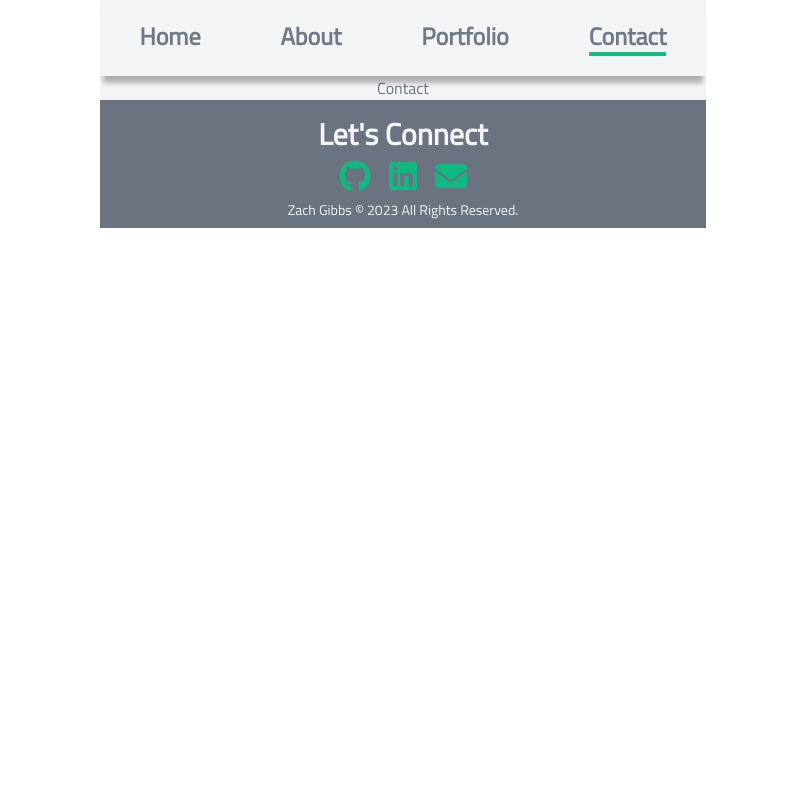
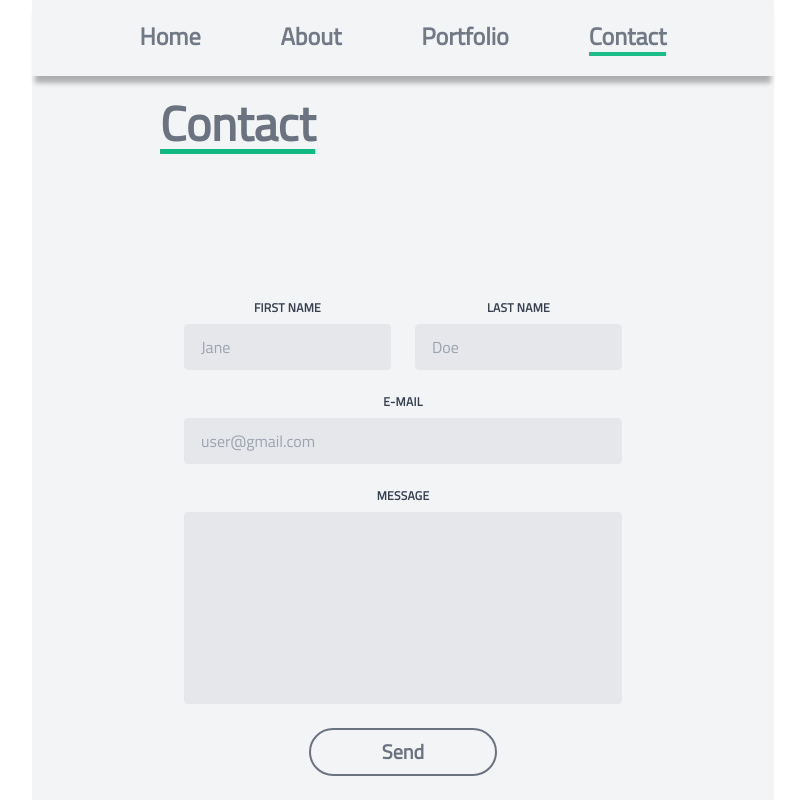
Before and after one commit to Zgibbs58/Video-Engagement, a React (Vite) app: page /contact in a window 1280 px wide. Shown: the top 800 px of the page, without its empty margins (237-1042 px from the left). Built offline with nearby package versions, Linux system fonts and the light colour scheme.

Commit message:
Initial client side code for the contact form.

```diff
--- a/src/components/AboutMe.jsx
+++ b/src/components/AboutMe.jsx
@@ -1,4 +1,4 @@
-import SecondaryButton from "./SecondaryButton";
+import MobilebuttonSecondary from "./MobileButtonSecondary";
 
 export default function AboutMe() {
   return (
@@ -21,7 +21,7 @@ export default function AboutMe() {
             making me an ideal fit for dynamic web development roles. Let&apos;s connect and explore the possibilities!
           </p>
           <button className="mt-8 mb-3">
-            <SecondaryButton text={"Learn More"} />
+            <MobilebuttonSecondary text={"Learn More"} link={"/contact"} />
           </button>
         </div>
       </section>
--- a/src/pages/About.jsx
+++ b/src/pages/About.jsx
@@ -18,7 +18,13 @@ export default function About() {
         >
           About
         </motion.h3>
-        <section className="grid grid-cols-1 gap-y-5 items-start">
+        <motion.section
+          initial={{ opacity: 0, x: 100 }}
+          whileInView={{ opacity: 1, x: 0 }}
+          transition={{ duration: 0.5 }}
+          viewport={{ once: true, amount: 0.5 }}
+          className="grid grid-cols-1 gap-y-5 items-start"
+        >
           <p className="col-span-2 text-left min-[1150px]:leading-7 min-[1150px]:text-lg md:text-md md:leading-6 xl:text-xl xl:leading-9">
             Hello! I&apos;m Zach Gibbs, a Full Stack Web Developer with a unique background in Inventory Control, where I honed my problem-solving
             skills over nine years. During this time, I discovered my passion for leveraging technology to resolve challenges within the company. My
@@ -49,7 +55,7 @@ export default function About() {
               <img className="h-full object-cover" src="/images/AboutMe3.jpg" alt="" />
             </div>
           </figure>
-        </section>
+        </motion.section>
       </div>
     </>
   );
--- a/src/pages/Contact.jsx
+++ b/src/pages/Contact.jsx
@@ -1,7 +1,166 @@
+import { useState } from "react";
+
+import { validateEmail } from "/utils/helper";
+
 export default function Contact() {
+  const [email, setEmail] = useState("");
+  const [firstName, setFirstName] = useState("");
+  const [lastName, setLastName] = useState("");
+  const [message, setMessage] = useState("");
+
+  const [errorMessage, setErrorMessage] = useState("");
+
+  const handleInputChange = (e, inputName) => {
+    console.log(e);
+    const { target } = e;
+    const inputType = target.name;
+    const inputValue = target.value;
+
+    // Based on the input type, we set the state of either email, firstName, lastName, and message.
+    if (inputType === "email") {
+      setEmail(inputValue);
+    } else if (inputType === "firstName") {
+      setFirstName(inputValue);
+    } else if (inputType === "lastName") {
+      setLastName(inputValue);
+    } else {
+      setMessage(inputValue);
+    }
+    // Checking on every change to the inputs and displaying an error message if empty or not valid
+
+    if (!document.getElementById(`${inputName}`).value) {
+      document.getElementById(`${inputName}Error`).textContent = "This is a required field.";
+    } else {
+      document.getElementById(`${inputName}Error`).textContent = "";
+    }
+    if (!email) {
+      document.getElementById(`emailError`).textContent = "";
+    } else if (!validateEmail(email)) {
+      document.getElementById(`emailError`).textContent = "Please enter a valid email.";
+    }
+  };
+
+  //   Checking everytime the cursor leaves the input to see if it is empty and displaying a required message if so
+  const handleBlur = (inputName) => {
+    if (!document.getElementById(`${inputName}`).value) {
+      document.getElementById(`${inputName}Error`).textContent = "This is a required field.";
+    } else {
+      document.getElementById(`${inputName}Error`).textContent = "";
+    }
+  };
+  // Checking to confirm email entry and validate email
+  const handleEmailBlur = () => {
+    if (!email) {
+      document.getElementById(`emailError`).textContent = "This is a required field.";
+    } else if (!validateEmail(email)) {
+      document.getElementById(`emailError`).textContent = "Please enter a valid email.";
+    } else {
+      document.getElementById(`emailError`).textContent = "";
+    }
+  };
+
+  const handleFormSubmit = (e) => {
+    // Preventing the default behavior of the form submit (which is to refresh the page)
+    e.preventDefault();
+
+    //   We check to see if an input is empty and set the errorMessage to say it's a required field.
+    if (!firstName || !lastName || !email || !message) {
+      setErrorMessage("Please complete all required sections of the form.");
+      return;
+    }
+    alert(`Thanks for your submission, ${firstName}`);
+
+    // If everything goes according to plan, we want to clear out the input after a successful registration.
+    setFirstName("");
+    setLastName("");
+    setEmail("");
+    setMessage("");
+  };
+
   return (
-    <div>
-      <h1>Contact</h1>
+    <div className="mx-10 mt-6 mb-24 lg:mx-32">
+      <h3 className="text-3xl sm:text-4xl lg:text-5xl font-bold text-left underline underline-offset-8 decoration-5 decoration-emerald-500 mb-24">
+        Contact
+      </h3>
+      <div className="flex justify-center pt-8">
+        <form className="w-full max-w-lg" onSubmit={handleFormSubmit}>
+          <p className="text-red-500 text-s italic pb-6">{errorMessage}</p>
+          <div className="flex flex-wrap mx-3 pb-6">
+            <div className="w-full md:w-1/2 px-3 pb-6 md:pb-0">
+              <label className="block uppercase tracking-wide text-gray-700 text-xs font-bold pb-2" htmlFor="grid-first-name">
+                First Name
+              </label>
+              <input
+                className="appearance-none block w-full bg-gray-200 text-gray-700 border border-gray-200 rounded py-3 px-4 pb-3 leading-tight focus:outline-none focus:bg-white focus:border-gray-500"
+                id="firstName"
+                type="text"
+                placeholder="Jane"
+                name="firstName"
+                value={firstName}
+                onChange={(e) => handleInputChange(e, "firstName")}
+                onBlur={() => handleBlur("firstName")}
+              />
+              <p id="firstNameError" className="text-red-500 text-xs italic"></p>
+            </div>
+            <div className="w-full md:w-1/2 px-3">
+              <label className="block uppercase tracking-wide text-gray-700 text-xs font-bold pb-2" htmlFor="grid-last-name">
+                Last Name
+              </label>
+              <input
+                className="appearance-none block w-full bg-gray-200 text-gray-700 border border-gray-200 rounded py-3 px-4 pb-3 leading-tight focus:outline-none focus:bg-white focus:border-gray-500"
+                id="lastName"
+                type="text"
+                placeholder="Doe"
+                name="lastName"
+                value={lastName}
+                onChange={(e) => handleInputChange(e, "lastName")}
+                onBlur={() => handleBlur("lastName")}
+              />
+              <p id="lastNameError" className="text-red-500 text-xs italic"></p>
+            </div>
+          </div>
+          <div className="flex flex-wrap mx-3 pb-6">
+            <div className="w-full px-3">
+              <label className="block uppercase tracking-wide text-gray-700 text-xs font-bold pb-2" htmlFor="grid-password">
+                E-mail
+              </label>
+              <input
+                className="appearance-none block w-full bg-gray-200 text-gray-700 border border-gray-200 rounded py-3 px-4 pb-3 leading-tight focus:outline-none focus:bg-white focus:border-gray-500"
+                id="email"
+                placeholder="user@gmail.com"
+                type="email"
+                value={email}
+                name="email"
+                onChange={(e) => handleInputChange(e, "email")}
+                onBlur={handleEmailBlur}
+              />
+              <p id="emailError" className="text-red-500 text-xs italic"></p>
+            </div>
+          </div>
+          <div className="flex flex-wrap mx-3">
+            <div className="w-full px-3">
+              <label className="block uppercase tracking-wide text-gray-700 text-xs font-bold pb-2" htmlFor="grid-password">
+                Message
+              </label>
+              <textarea
+                className=" no-resize appearance-none block w-full bg-gray-200 text-gray-700 border border-gray-200 rounded py-3 px-4 pb-3 leading-tight focus:outline-none focus:bg-white focus:border-gray-500 h-48 resize-none"
+                id="message"
+                name="message"
+                value={message}
+                onChange={(e) => handleInputChange(e, "message")}
+                onBlur={() => handleBlur("message")}
+              ></textarea>
+              <p id="messageError" className="text-red-500 text-xs italic"></p>
+            </div>
+          </div>
+          <button
+            className="my-6 px-6 xs:px-18 py-2 text-xl font-bold text-gray-500 bg-gray-100 rounded-full hover:bg-gray-500 hover:text-white border-2 border-gray-500 ease-in-out duration-300"
+            type="submit"
+          >
+            Send
+          </button>
+        </form>
+      </div>
     </div>
   );
 }
--- a/src/pages/Home.jsx
+++ b/src/pages/Home.jsx
@@ -14,7 +14,7 @@ export default function Home() {
       typeSpeed: 70,
       backSpeed: 70,
       smartBackspace: true,
-      startDelay: 700,
+      startDelay: 300,
       backDelay: 5000,
       cursorChar: "|",
       loop: true,
@@ -37,10 +37,10 @@ export default function Home() {
           <h1 className="text-4xl font-bold">
             <span ref={el} />
           </h1>
-          <motion.div initial={{ opacity: 0, y: 50 }} animate={{ opacity: 1, y: 0 }} transition={{ ease: "easeOut", duration: 1, delay: 1.5 }}>
+          <motion.div initial={{ opacity: 0, y: 50 }} animate={{ opacity: 1, y: 0 }} transition={{ ease: "easeOut", duration: 1, delay: 1.25 }}>
             <h2 className="mt-4 text-2xl font-semibold">Full Stack Developer</h2>
           </motion.div>
-          <motion.div initial={{ opacity: 0, y: 100 }} animate={{ opacity: 1, y: 0 }} transition={{ ease: "easeOut", duration: 1, delay: 2 }}>
+          <motion.div initial={{ opacity: 0, y: 100 }} animate={{ opacity: 1, y: 0 }} transition={{ ease: "easeOut", duration: 1, delay: 1.5 }}>
             <p className="text md:mx-36 lg:mx-0 mt-8">
               Web developer from Murfreesboro, TN with a passion for solving problems with code and creating beautiful, functional websites.
             </p>
@@ -50,7 +50,7 @@ export default function Home() {
             animate={{
               scale: [0, 1.25, 1],
             }}
-            transition={{ ease: "easeOut", duration: 1, delay: 2.5 }}
+            transition={{ ease: "easeOut", duration: 1, delay: 2 }}
           >
             <CtaBtn />
           </motion.div>
--- /dev/null
+++ b/utils/helper.js
@@ -0,0 +1,5 @@
+export function validateEmail(email) {
+  const re =
+    /^(([^<>()[\]\\.,;:\s@"]+(\.[^<>()[\]\\.,;:\s@"]+)*)|(".+"))@((\[[0-9]{1,3}\.[0-9]{1,3}\.[0-9]{1,3}\.[0-9]{1,3}\])|(([a-zA-Z\-0-9]+\.)+[a-zA-Z]{2,}))$/;
+  return re.test(String(email).toLowerCase());
+}
```
